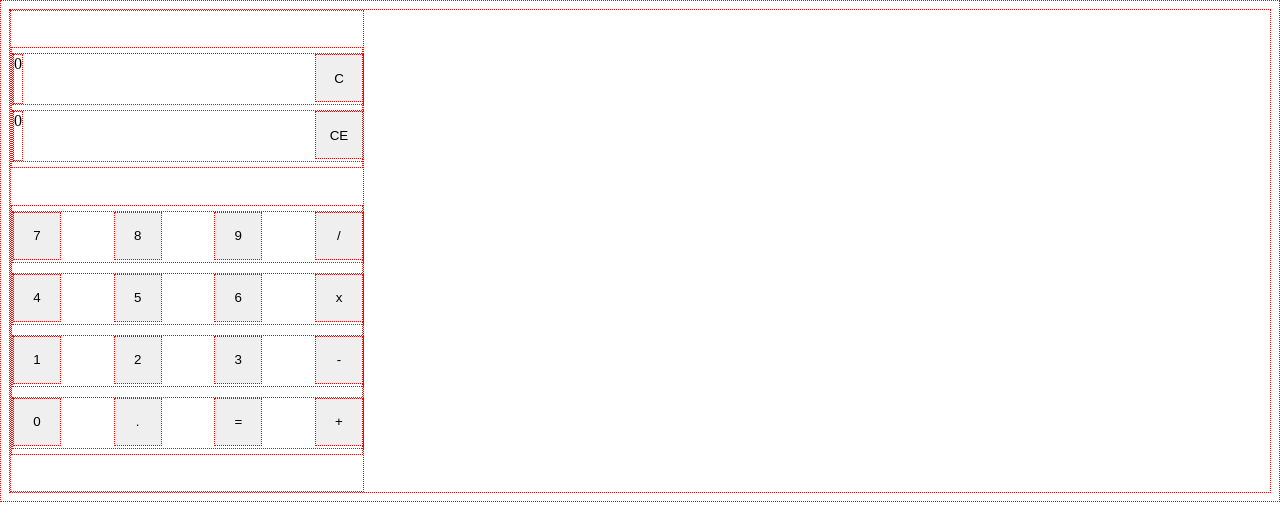
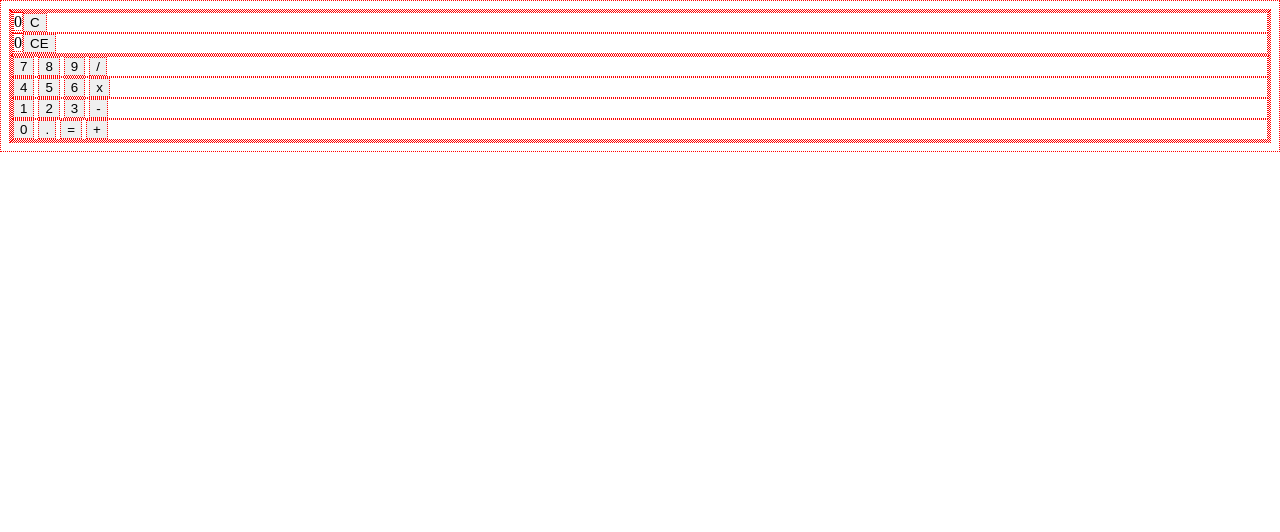
Before and after one commit to strgtscntst/Simple_Calculator, a plain HTML site: page index.html in a window 1280 px wide. Drawn offline with Linux system fonts and the light colour scheme.

Commit message:
revert all CSS changes for fresh attempt

```diff
--- a/style.css
+++ b/style.css
@@ -5,37 +5,7 @@
 /* debugging */
 
 /* Structure */
-#calculator{
-    width: 22rem;
-    height: 30rem;
-    display: flex;
-    flex-direction: column;
-    justify-content: space-evenly;
-}
 
-button{
-    height: 3rem;
-    width: 3rem;
-}
-
-#display > *{
-    align-content: right;
-
-}
-
-#inputSection{
-    display: flex;
-    flex-direction: column;
-
-}
-
-.row{
-    height: 50px;
-    width: 100%;
-    margin: 5px 0;
-    display: flex;
-    justify-content: space-between;
-}
 
 /* Structure */
 
```
